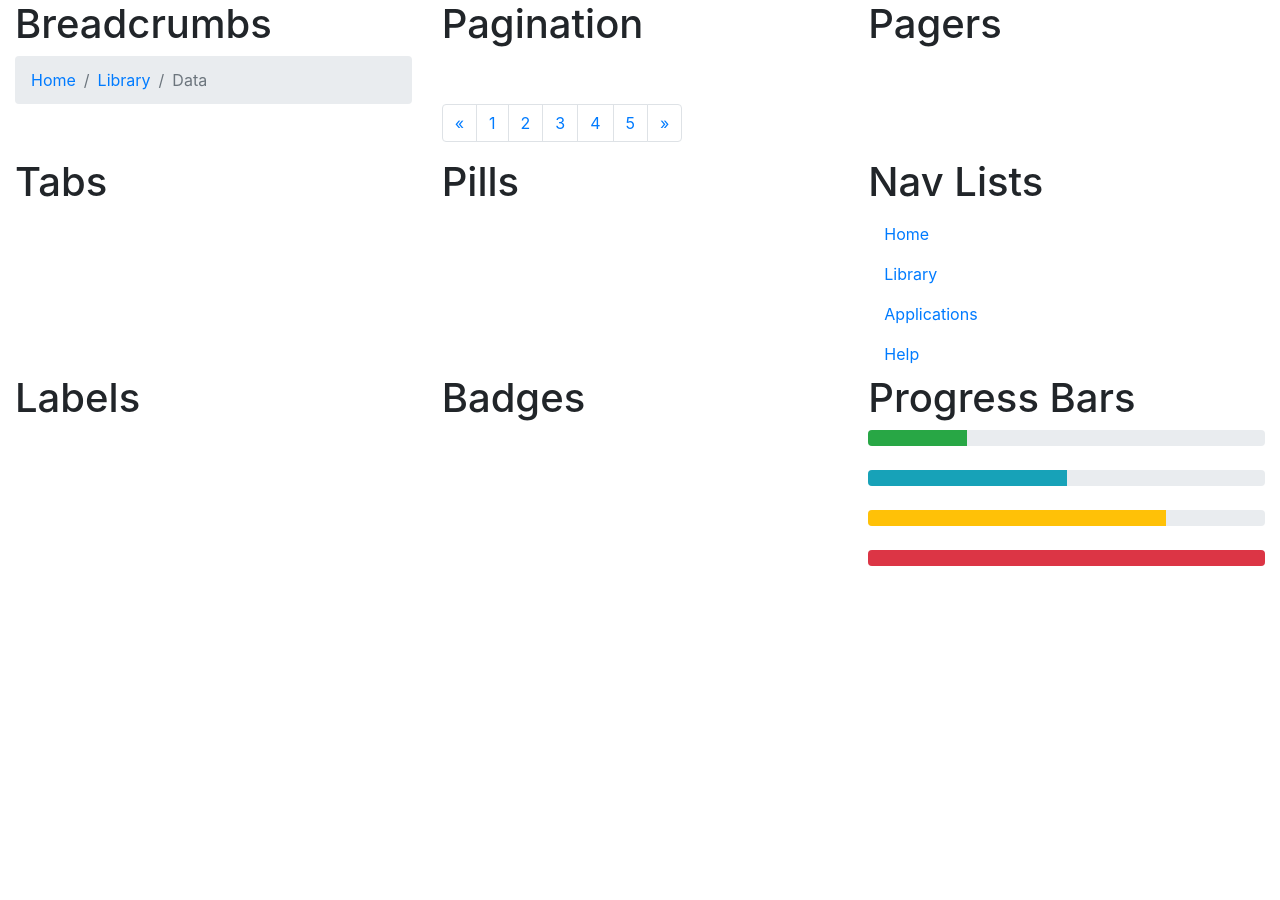
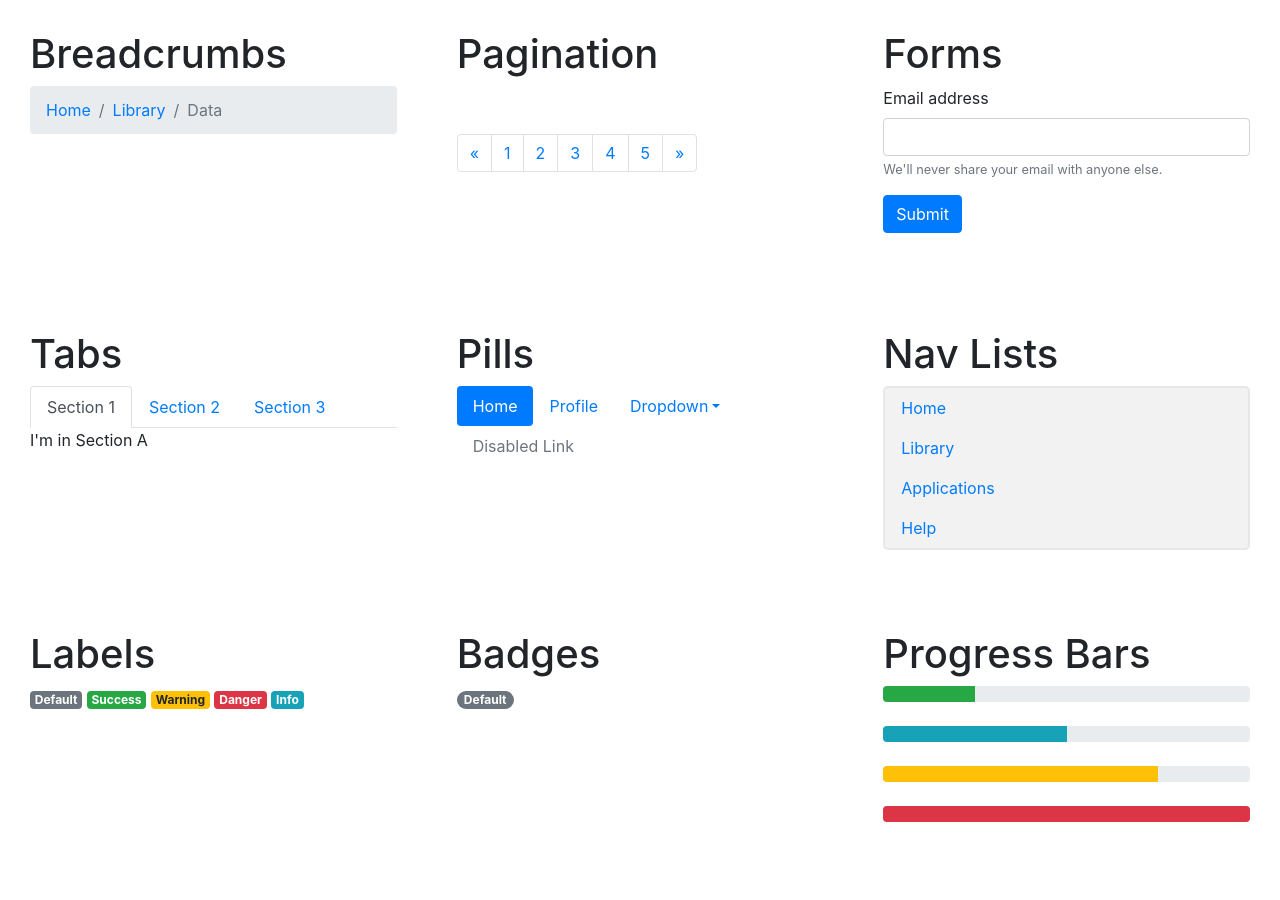
Before and after one commit to marjuly/bootstrap-quiz, a plain HTML site: page components.html in a window 1280 px wide. Before the commit the page ends 800 px from the top, so only its background shows below. Drawn offline with nearby package versions, Linux system fonts and the light colour scheme.

Commit message:
Add files via upload

```diff
--- a/components.html
+++ b/components.html
@@ -7,6 +7,8 @@
 
     <!-- Bootstrap CSS -->
     <link rel="stylesheet" href="https://stackpath.bootstrapcdn.com/bootstrap/4.4.1/css/bootstrap.min.css" integrity="sha384-Vkoo8x4CGsO3+Hhxv8T/Q5PaXtkKtu6ug5TOeNV6gBiFeWPGFN9MuhOf23Q9Ifjh" crossorigin="anonymous">
+
+    <link rel="stylesheet" href="css/style2.css">
 
     <title>Section 2</title>
   </head>
@@ -49,19 +51,57 @@
           </nav>
         </div>
         <div class="col-4">
-          <h1>Pagers</h1>
-
+          <h1>Forms</h1>
+            <form>
+              <div class="form-group">
+                <label for="exampleInputEmail1">Email address</label>
+                <input type="email" class="form-control" id="exampleInputEmail1" aria-describedby="emailHelp">
+                <small id="emailHelp" class="form-text text-muted">We'll never share your email with anyone else.</small>
+              </div>
+              <button type="submit" class="btn btn-primary">Submit</button>
+            </form>
         </div>
       </div>
 
       <div class="row">
         <div class="col-4">
           <h1>Tabs</h1>
-
+            <ul class="nav nav-tabs">
+              <li class="nav-item">
+                <a class="nav-link active" href="#">Section 1</a>
+              </li>
+              <li class="nav-item">
+                <a class="nav-link" href="#">Section 2</a>
+              </li>
+              <li class="nav-item">
+                <a class="nav-link" href="#">Section 3</a>
+              </li>
+            </ul>
+            <p>I'm in Section A</p>
         </div>
         <div class="col-4">
           <h1>Pills</h1>
-
+            <ul class="nav nav-pills">
+              <li class="nav-item">
+                <a class="nav-link active" href="#">Home</a>
+              </li>
+              <li class="nav-item">
+                <a class="nav-link" href="#">Profile</a>
+              </li>
+              <li class="nav-item dropdown">
+                <a class="nav-link dropdown-toggle" data-toggle="dropdown" href="#" role="button" aria-haspopup="true" aria-expanded="false">Dropdown</a>
+                <div class="dropdown-menu">
+                  <a class="dropdown-item" href="#">Action</a>
+                  <a class="dropdown-item" href="#">Another action</a>
+                  <a class="dropdown-item" href="#">Something else here</a>
+                  <div class="dropdown-divider"></div>
+                  <a class="dropdown-item" href="#">Separated link</a>
+                </div>
+              </li>
+              <li class="nav-item">
+                <a class="nav-link disabled" href="#" tabindex="-1" aria-disabled="true">Disabled Link</a>
+              </li>
+            </ul>
         </div>
         <div class="col-4">
           <h1>Nav Lists</h1>
@@ -85,11 +125,15 @@
       <div class="row">
         <div class="col-4">
           <h1>Labels</h1>
-
+            <span class="badge badge-secondary">Default</span>
+            <span class="badge badge-success">Success</span>
+            <span class="badge badge-warning">Warning</span>
+            <span class="badge badge-danger">Danger</span>
+            <span class="badge badge-info">Info</span>
         </div>
         <div class="col-4">
           <h1>Badges</h1>
-
+            <span class="badge badge-pill badge-secondary">Default</span>
         </div>
         <div class="col-4">
           <h1>Progress Bars</h1>
--- /dev/null
+++ b/css/style2.css
@@ -0,0 +1,9 @@
+.flex-column{
+  background-color: #f2f2f2;
+  border: 2px solid #e7e7e7;
+  border-radius: 5px;
+}
+.col-4{
+  padding: 30px;
+  height: 300px;
+}
--- /dev/null
+++ b/css/style3.css
@@ -0,0 +1,10 @@
+h1,h2{
+  text-align: center;
+}
+h1{
+  font-weight: bolder;
+  margin0b
+}
+body{
+  margin: 70px 200px 70px 200px;
+}
```
Also changed, not shown: form.html (+64 -2 lines). Lines whose indentation alone changed are shown as unchanged.
